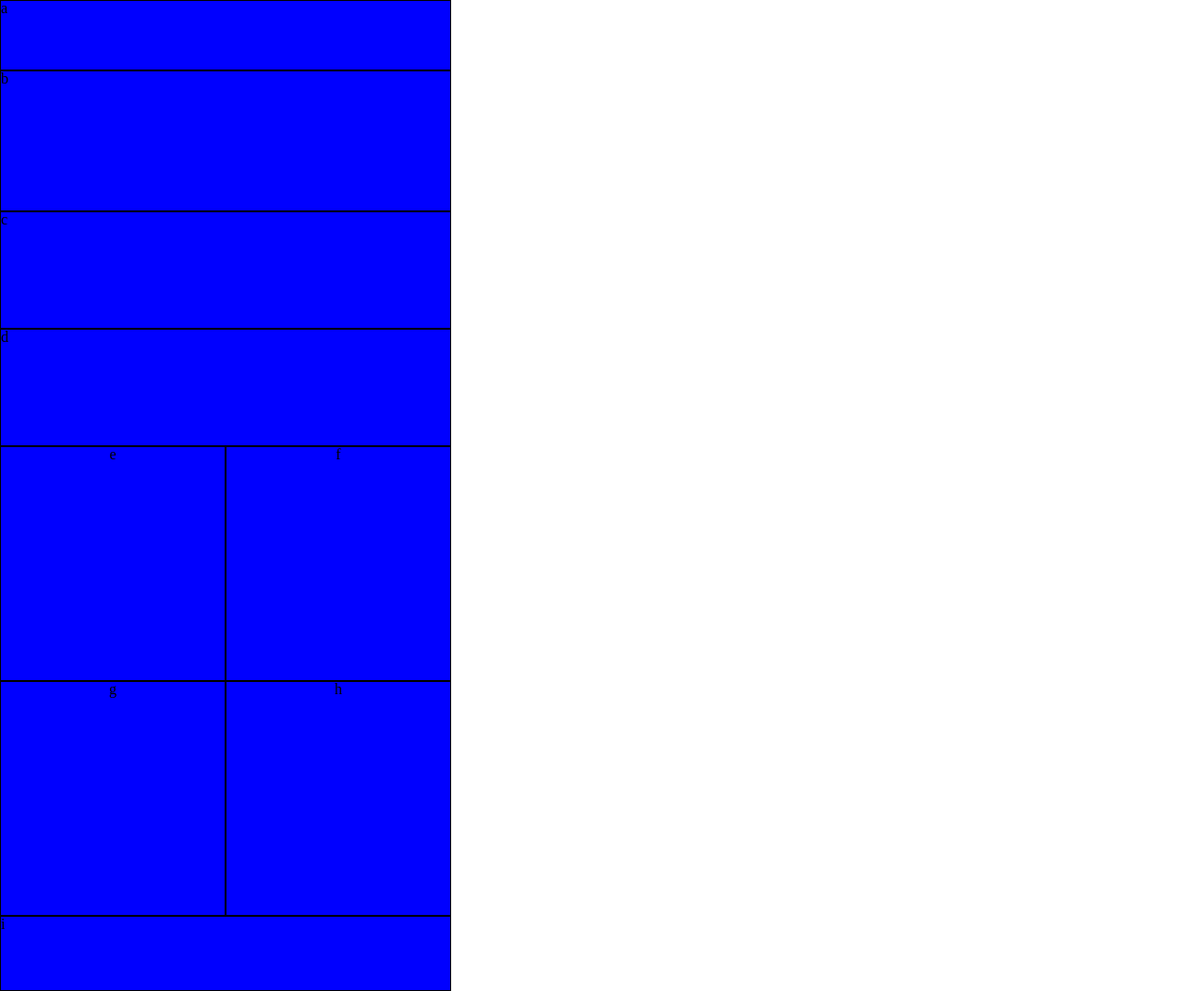
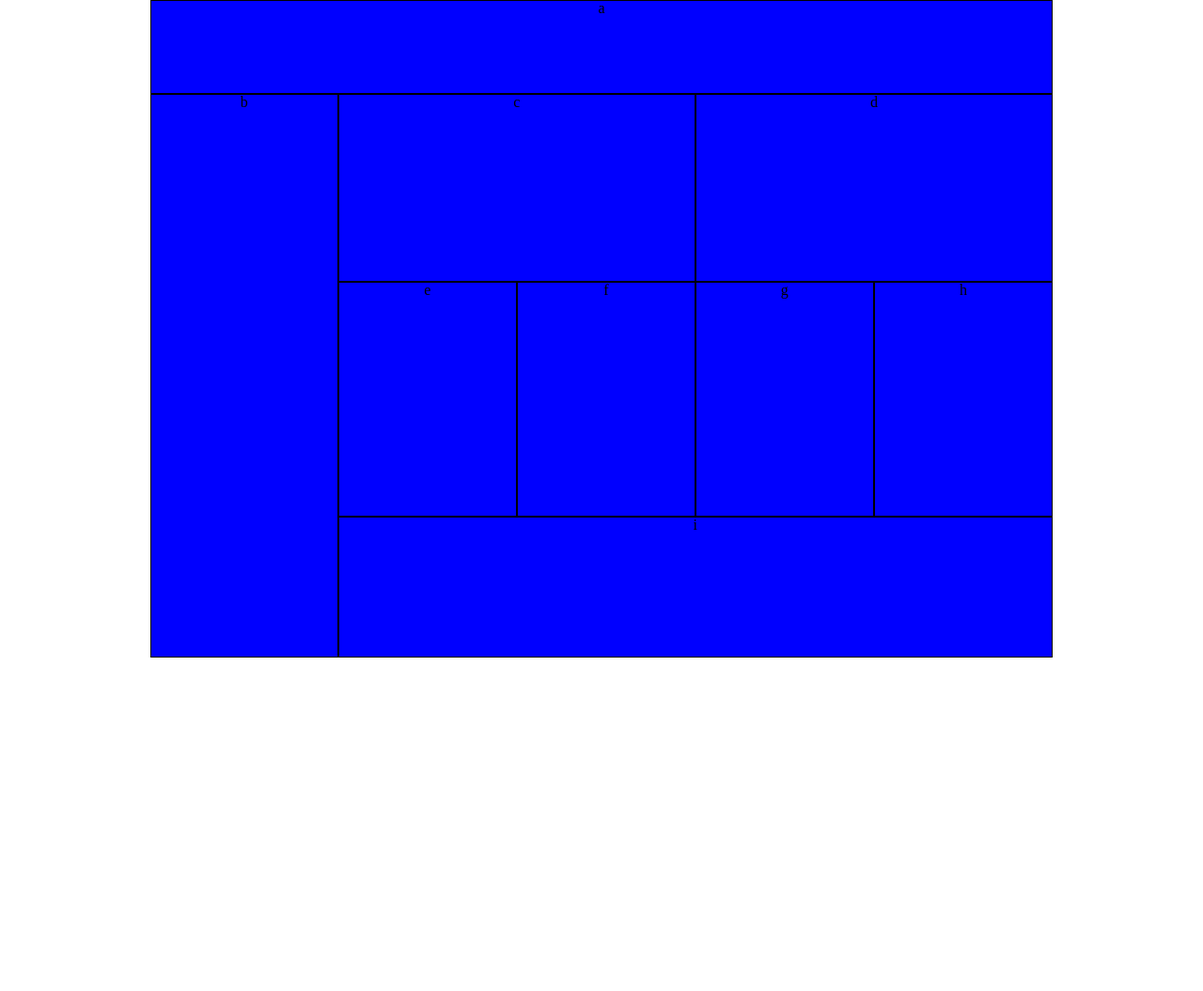
Before and after one commit to ludwindl/lab-01, a plain HTML site: page index.html in a window 1280 px wide. Shown: the whole page at 94% size. After the commit the page ends 800 px from the top, so only its background shows below. Drawn offline with Linux system fonts and the light colour scheme.

Commit message:
desktop wireframe

```diff
--- a/css/base.css
+++ b/css/base.css
@@ -1,10 +1,11 @@
-body {
-    width: 480px;
+/*body {
+    width: 480px;*/
+    /*margin is commented*/
     /*margin: 0 auto;*/
-    box-sizing: border-box;
+   /* box-sizing: border-box;
 }
 div{
   border:1px solid black;
   box-sizing: border-box;
 
-}
+}*/
--- a/css/modules.css
+++ b/css/modules.css
@@ -1,4 +1,4 @@
-.a {
+/*.a {
     background-color: blue;
     width: 100%;
     height: 75px;
@@ -47,15 +47,16 @@
     background-color: blue;
     width: 50%;
     height: 250px;
-    text-align: center;
+    text-align: center;*/
+    /*this float is commented*/
     /* float: left; */
-    position: relative;
-    margin:auto;
+    /*position: relative;
+    margin:auto;*/
 
 }
-.i {
+/*.i {
     background-color: blue;
     clear: both;
     width:100%;
     height: 80px;
-}
+}*/
--- a/css/style.css
+++ b/css/style.css
@@ -1,57 +1,68 @@
-div {
-    background-color: red;
-    border: 2px solid black;
+body {
+    width: 960px;
+    box-sizing: border-box;
+    margin: auto;
+    text-align: center;
+}
+div{
+    border:1px solid black;
+    box-sizing: border-box;
+
+
+  }
+  .a {
+    background-color: blue;
+    width: 100%;
+    height: 100px;
     margin: auto;
 }
-@media all and (max-width: 480px){}
-.div1 {
-    height: 75px;
-    width: 32%;
-
-}
-.div2 {
-    height: 150px;
-    width: 480px;
-}
-.div3 {
-    height: 125px;
-    width: 480px;
-
-}
-
-.div4 {
-    height: 125px;
-    width: 480px;
-
-}
-
-.div5 {
-
-    height: 250px;
-    width: 240px;
+.b {
+    background-color: blue;
+    width: 20.8%;
+    height: 600px;
     float: left;
 
 }
-
-.div6 {
-
-    height: 250px;
-    width: 240px;
-
+.c {
+    background-color: blue;
+    width: 39.6%;
+    height: 200px;
+    float: left;
 
 }
-
-.div7 {
-    height: 250px;
-    width: 240px;
+.d {
+    background-color: blue;
+    width: 39.6%;
+    height: 200px;
     float: left;
 }
-
-.div8 {
+.e {
+   background-color: blue;
+   width: 19.8%;
+   height: 250px;
+   float: left;
+}
+.f {
+    background-color: blue;
+    width: 19.8%;
     height: 250px;
-    width: 240px;
+    float: left;
 }
-.div9 {
-    height: 80px;
-    width: 480px;
+.g {
+    background-color: blue;
+    width: 19.8%;
+    height: 250px;
+    float: left;
 }
+.h {
+    background-color: blue;
+    width: 19.8%;
+    height: 250px;
+    float: left;
+}
+.i {
+    background-color: blue;
+    width:79.2%;
+    height: 150px;
+    float: left;
+}
--- a/index.html
+++ b/index.html
@@ -8,6 +8,7 @@
       <link rel = "stylesheet" href = "css/base.css">
       <link rel = "stylesheet" href = "css/layout.css">
       <link rel = "stylesheet" href = "css/modules.css">
+      <link rel = "stylesheet" href = "css/style.css">
 
 
     </head>
@@ -17,8 +18,8 @@
         <div class = "c">c</div>
         <div class = "d">d</div>
 
-        <div class="ef">e</div>
-        <div class="ef">f</div>
+        <div class="e ef">e</div>
+        <div class="f ef">f</div>
 
         <div class="g gh">g</div>
         <div class = "h gh">h</div>
```
